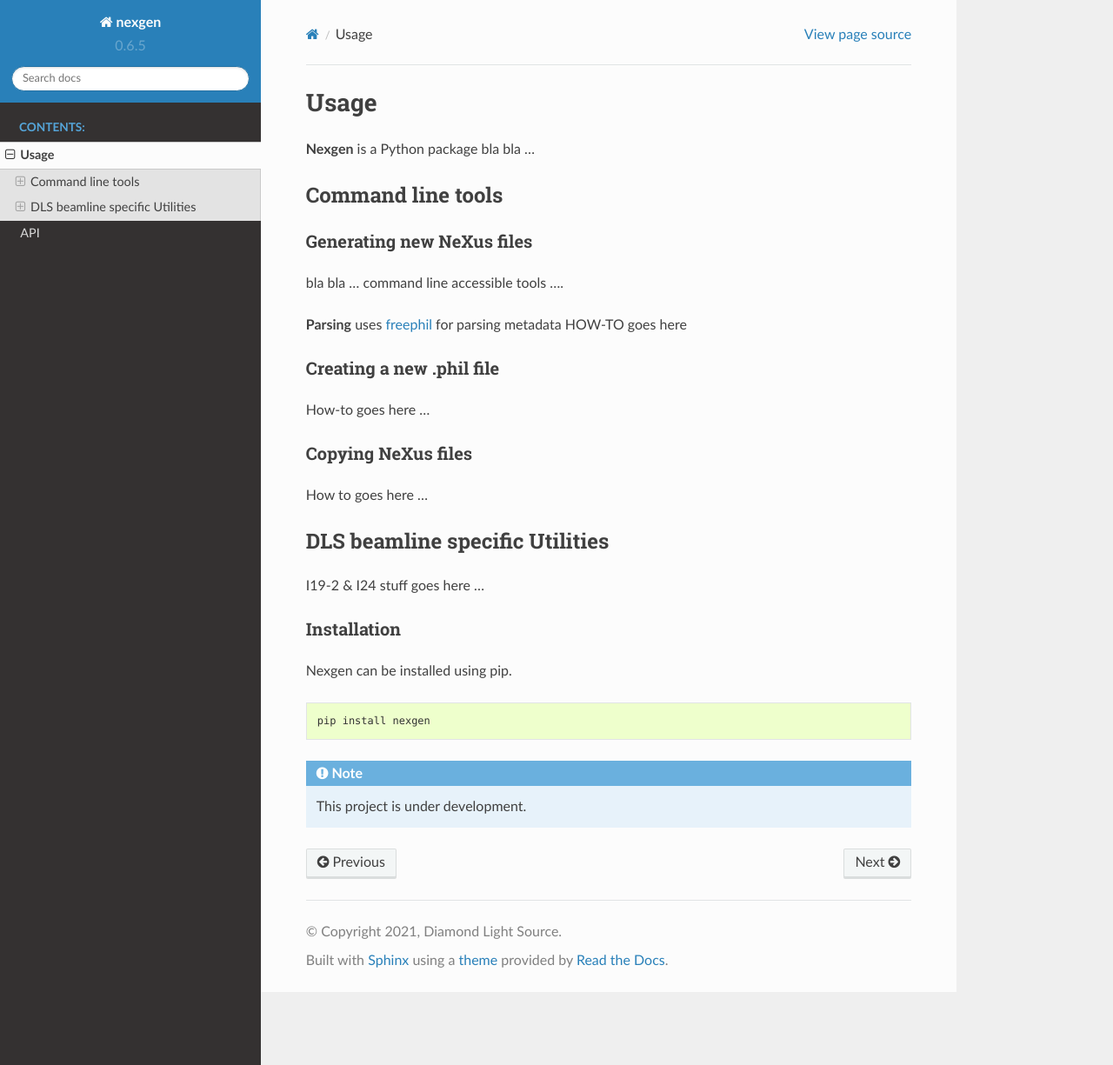
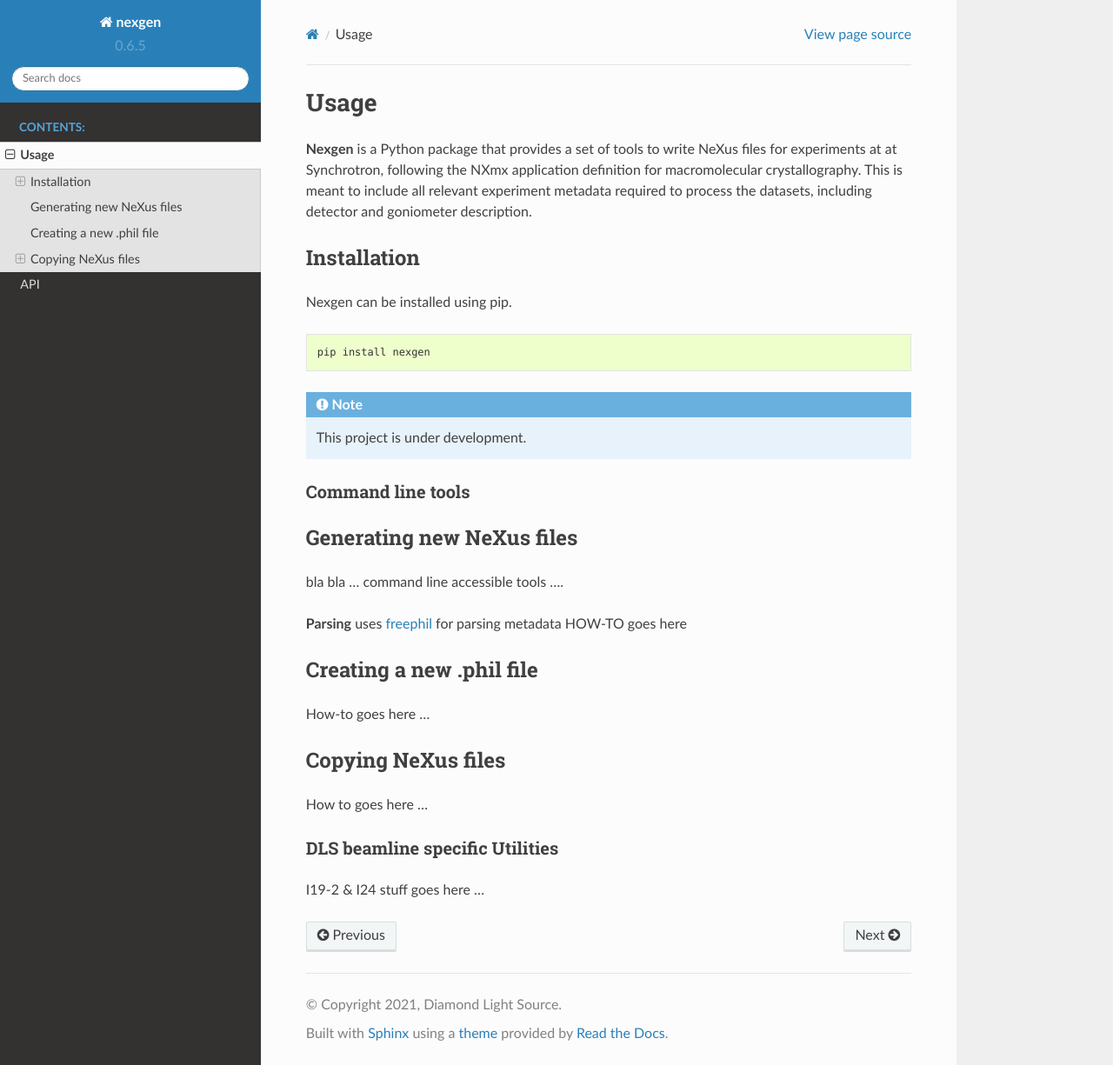
Before and after one commit to DiamondLightSource/nexgen, a Sphinx documentation site: the page built from docs/usage.rst, in a window 1280 px wide and 1225 px high. Shown: the whole window at 87% size. Built offline with Sphinx 7.4.7 and the Read the Docs theme 2.0.0, drawn with Linux system fonts in a browser that asks for light colours.

Commit message:
Add some words

```diff
--- a/docs/usage.rst
+++ b/docs/usage.rst
@@ -2,7 +2,23 @@
 Usage
 =====
 
-**Nexgen** is a Python package bla bla ...
+**Nexgen** is a Python package that provides a set of tools to write NeXus files for experiments at at Synchrotron, following
+the NXmx application definition for macromolecular crystallography. This is meant to include all relevant experiment metadata
+required to process the datasets, including detector and goniometer description.
+
+Installation
+------------
+
+Nexgen can be installed using pip.
+
+.. code-block:: console
+
+    pip install nexgen
+
+
+.. note::
+    This project is under development.
+
 
 Command line tools
 ==================
@@ -31,16 +47,3 @@ DLS beamline specific Utilities
 ===============================
 
 I19-2 & I24 stuff goes here ...
-
-Installation
-------------
-
-Nexgen can be installed using pip.
-
-.. code-block:: console
-
-    pip install nexgen
-
-
-.. note::
-    This project is under development.
```
Also changed, not shown: docs/api.rst (+4 -3 lines).
